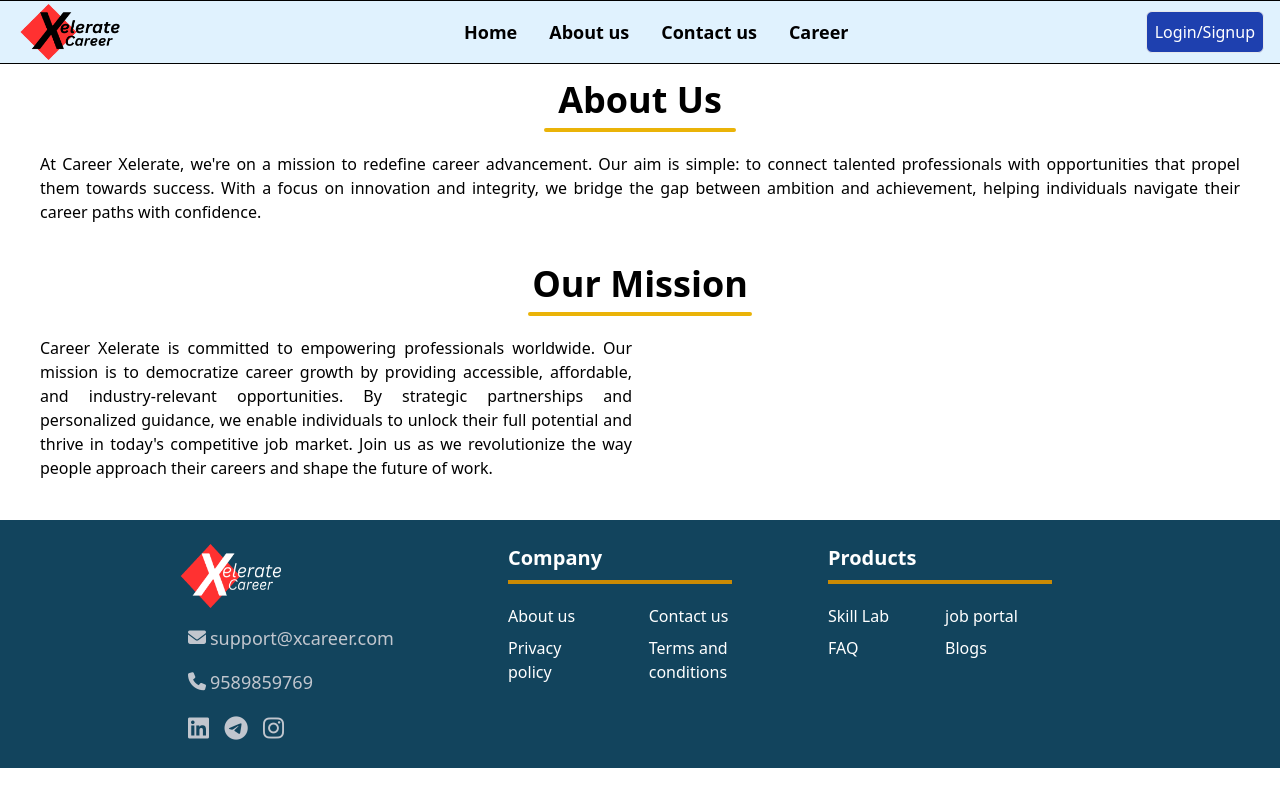
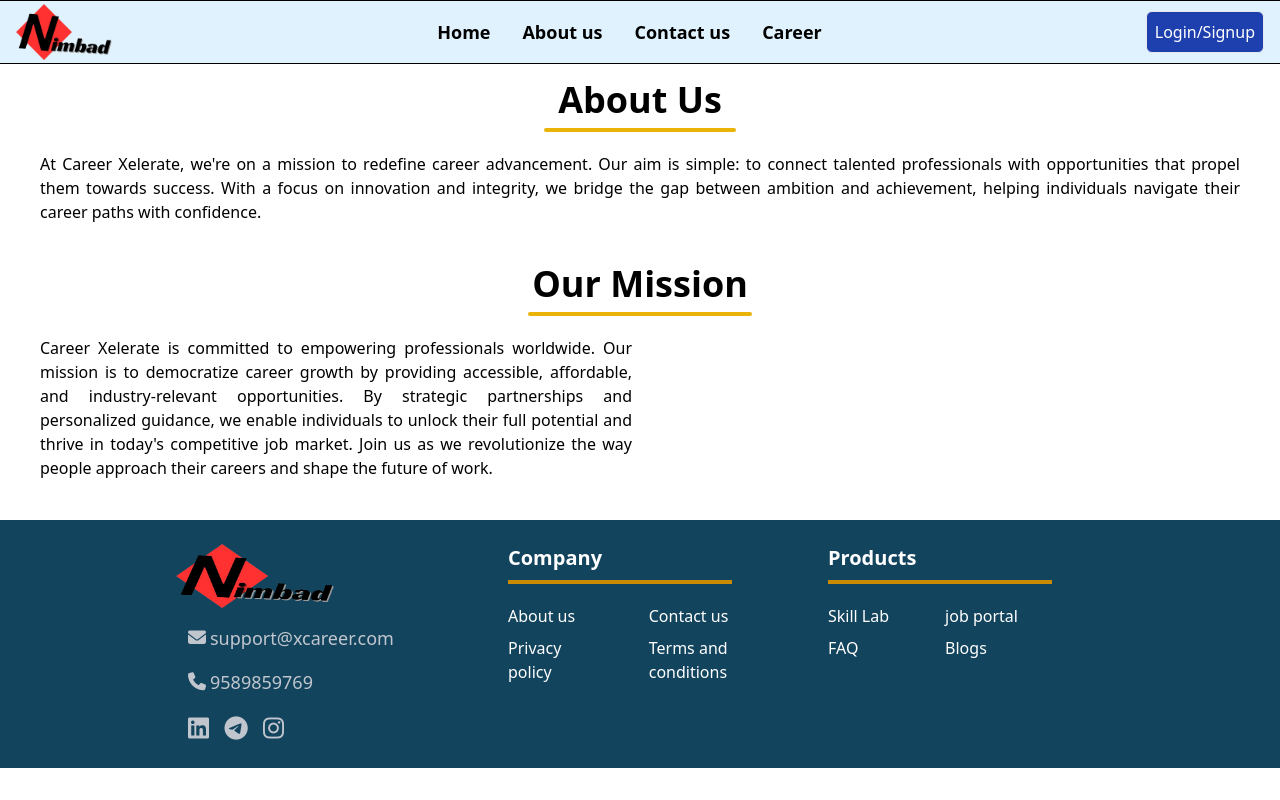
Before and after one commit to kuldeeppanwar123/xelerate-career, a plain HTML site: page about.html in a window 1280 px wide. Drawn offline with Linux system fonts and the light colour scheme.

Commit message:
logo update

```diff
--- a/about.html
+++ b/about.html
@@ -19,7 +19,7 @@
         <div class="text-2xl text-bold">
             <!-- Xeleratecareer -->
             <a href="./index.html">
-                <img src="./images/navimg.png" alt="" class="h-14">
+                <img src="./images/logo.png" alt="" class="h-14">
             </a>
         </div>
         <ul class="md:flex hidden text-lg font-semibold">
@@ -39,7 +39,7 @@
                 <div class="text-2xl text-bold">
                     <!-- Xeleratecareer -->
                     <a href="./index.html">
-                        <img src="./images/xleratebg.png" alt="" class="h-14">
+                        <img src="./images/logo.png" alt="" class="h-14">
                     </a>
                 </div>
                 <div class="md:hidden text-3xl cursor-pointer mt-2 " onclick="handleMenu()">
@@ -92,7 +92,7 @@
     <div class="w-full  grid md:grid-cols-3 bg-[#12445d] max-w-5xl px-12 py-6 justify-between flex-wrap gap-8 ">
             <div class="flex flex-col gap-4 text-[#C1C6CE]">
                 <a href="./index.html">
-                    <img src="./images/image.png" alt="" class="h-16 w-40">
+                    <img src="./images/logo.png" alt="" class="h-16 w-40">
                 </a>
 
                 <div class="hover:text-yellow-500 text-lg font-medium ml-3 flex justify-start items-center gap-x-1">
```
Also changed, not shown: contact.html (+3 -3 lines), index.html (+34 -20 lines), images/logo.png (added).
